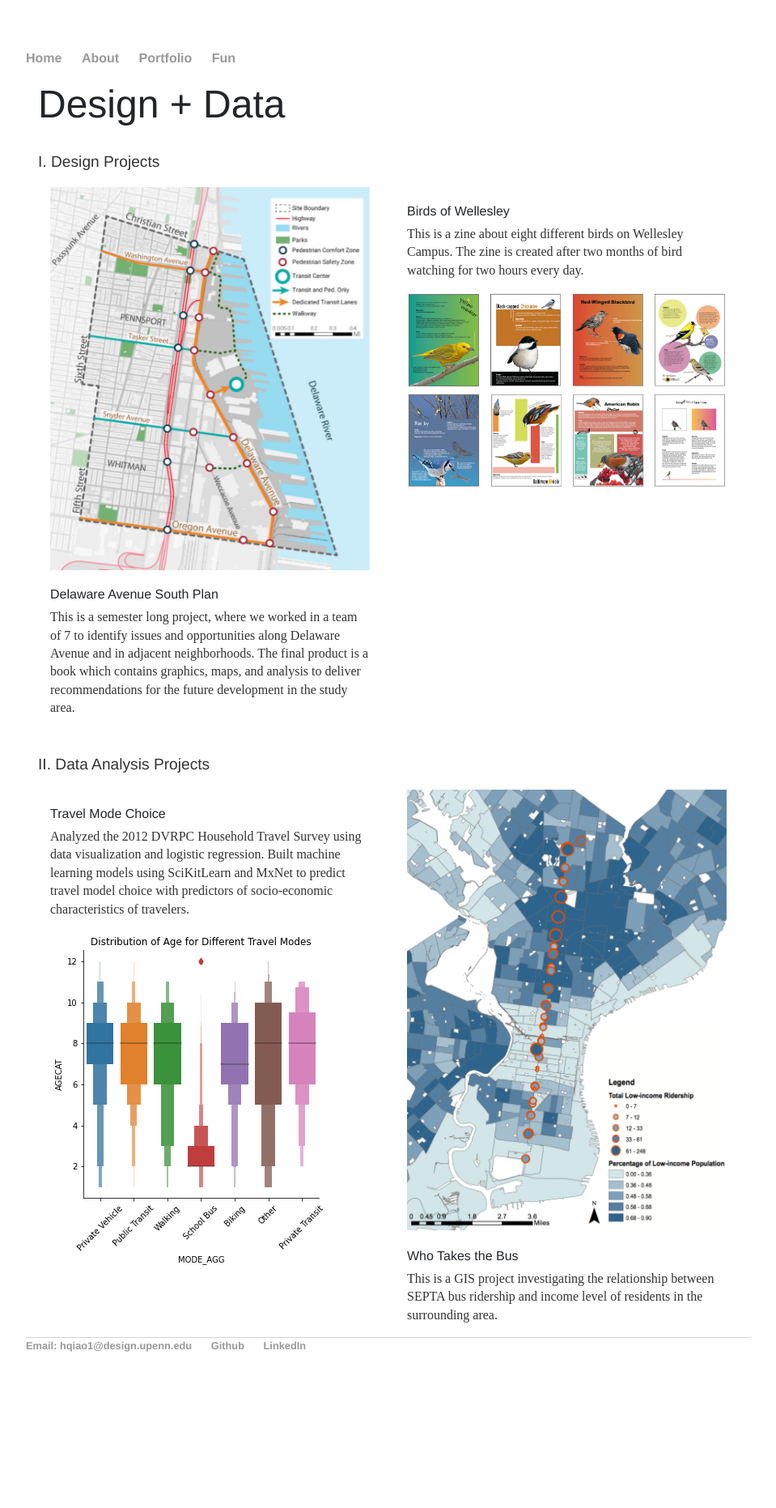
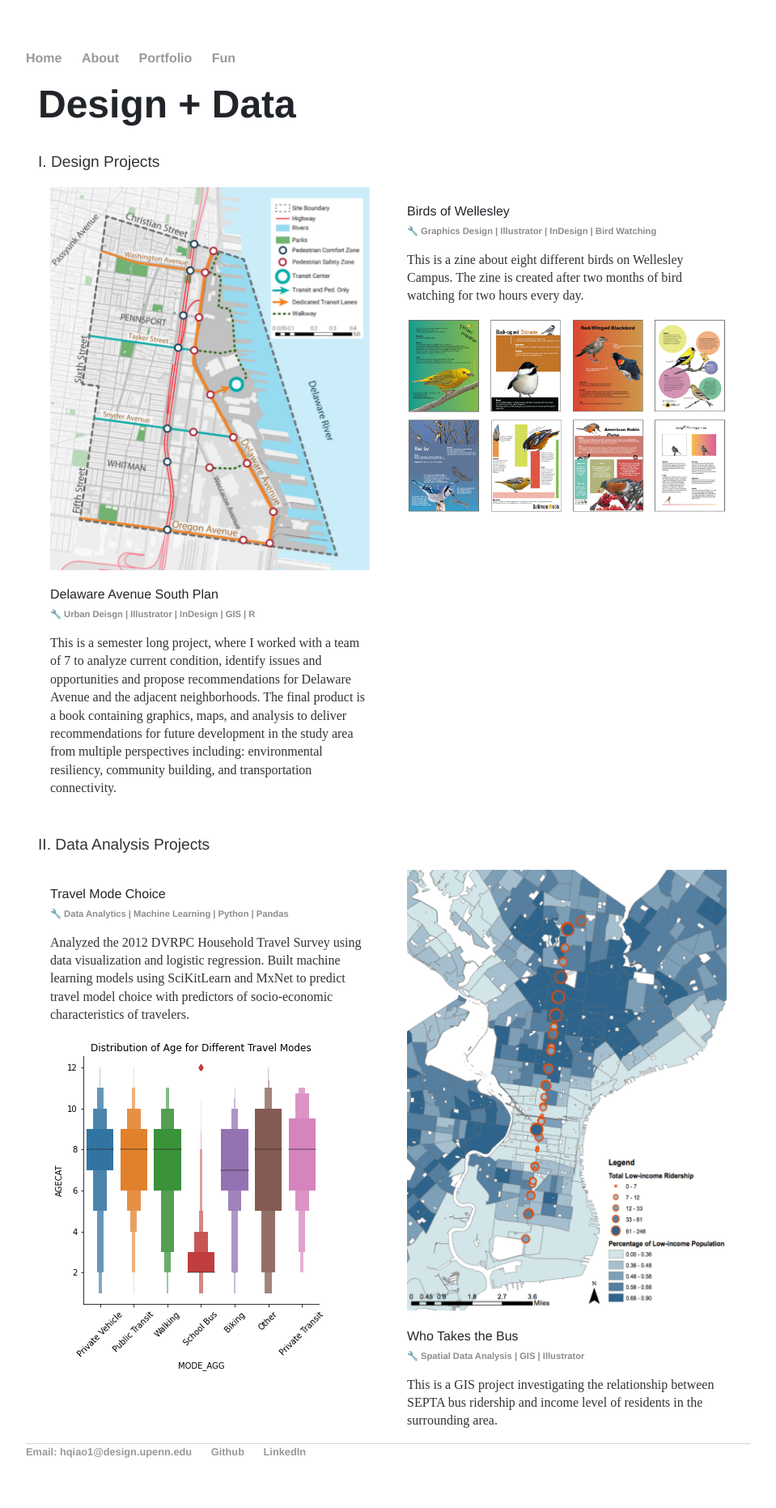
Before and after one commit to hanqiao29/hanqiao29.github.io, a Jekyll site: the page built from portfolio/index.html, in a window 1280 px wide. Shown: the whole page at 81% size, without its empty margins (160-1119 px from the left). Built offline with Jekyll 4.4.1, drawn with Linux system fonts in a browser that asks for light colours; before the commit the page ends 1731 px from its top, so only the background shows below that.

Commit message:
words changed

```diff
--- a/css/main.css
+++ b/css/main.css
@@ -20,6 +20,7 @@ a:hover {
     text-decoration: underline;
 }
 h1 {
+    font-weight: bold;
     font-size: 3em;
     font-family:'Helvetica', 'Arial', 'Sans-Serif';
 }
@@ -35,12 +36,23 @@ h3{
     font-family:'Helvetica', 'Arial', 'Sans-Serif';
     margin-top: 20px;
 }
+
 p {
     font-size: 1em;
     line-height: 1.4em;
     color: #333;
     font-family: "Times New Roman";
 }
+
+p.skill {
+    /*background-color: #ECEAC8;
+    border-radius: 25px;*/
+    font-size: 0.7em;
+    font-family:'Helvetica', 'Arial', 'Sans-Serif';
+    font-weight: bold;
+    color: #8D8D8D;
+}
+
 footer {
     border-top: 1px solid #d5d5d5;
     font-size: .8em;
@@ -59,11 +71,16 @@ img{
     max-width: 100%;
 }
 
+img.skillicon{
+    max-width: 25px;
+    margin: 1px;
+}
+
 .image{
     opacity: 1;
     display: block;
     height: auto;
-    transition: .5s ease;
+    transition: .3s ease;
     backface-visibility: hidden;
 }
 .imgcontainer:hover .image {
--- a/portfolio/index.html
+++ b/portfolio/index.html
@@ -7,8 +7,7 @@ title: Portfolio.
 	<link rel="stylesheet" href="https://stackpath.bootstrapcdn.com/bootstrap/4.5.0/css/bootstrap.min.css" integrity="sha384-9aIt2nRpC12Uk9gS9baDl411NQApFmC26EwAOH8WgZl5MYYxFfc+NcPb1dKGj7Sk" crossorigin="anonymous">
 	<link rel="stylesheet" type="text/css" href="../css/main.css">
 </head>
-
-	<h1>Design + Data</h1>
+<h1>Design + Data</h1>
 
 	<h2>I. Design Projects</h2>
 	<!-- First project  -->
@@ -21,11 +20,17 @@ title: Portfolio.
 					</div>
 					<div class="blurb">
 						<h3>Delaware Avenue South Plan</h3>
-						<p>This is a semester long project, where we worked in a team of 7
-							to identify issues and opportunities along Delaware Avenue and in
-							adjacent neighborhoods. The final product is a book which contains
-							graphics, maps, and analysis to deliver recommendations for the
-							future development in the study area.
+						<p class="skill">
+
+							🔧 Urban Deisgn | Illustrator | InDesign | GIS | R
+					   </p>
+						<p>This is a semester long project, where I worked with a team of 7
+							to analyze current condition, identify issues and opportunities and
+							propose recommendations for Delaware Avenue and the
+							adjacent neighborhoods. The final product is a book containing
+							graphics, maps, and analysis to deliver recommendations for
+							future development in the study area from multiple perspectives including:
+							environmental resiliency, community building, and transportation connectivity.
 						</p>
 					</div>
 				</div>
@@ -33,6 +38,10 @@ title: Portfolio.
 			<div class="col-sm">
 				<div class="ml-2">
 					<h3>Birds of Wellesley</h3>
+					<p class="skill">
+
+						🔧 Graphics Design | Illustrator | InDesign | Bird Watching
+				   </p>
 					<p>This is a zine about eight different birds on Wellesley
 						Campus. The zine is created after two months of bird watching
 						for two hours every day.
@@ -53,6 +62,10 @@ title: Portfolio.
 			<div class="col-sm">
    			   <div class="mr-2">
 					<h3>Travel Mode Choice</h3>
+					<p class="skill">
+
+						🔧 Data Analytics | Machine Learning | Python | Pandas
+				   </p>
 					<p>Analyzed the 2012 DVRPC Household Travel Survey using
 						data visualization and logistic regression. Built machine
 						learning models using SciKitLearn and MxNet to predict travel
@@ -70,6 +83,10 @@ title: Portfolio.
 						<img src="image/busgis.png" alt="GIS image display" class="image"/>
 					</div>
 					<h3>Who Takes the Bus</h3>
+					<p class="skill">
+
+						🔧 Spatial Data Analysis | GIS | Illustrator
+				   </p>
 					<p>This is a GIS project investigating the relationship between
 						SEPTA bus ridership and income level of residents in
 						the surrounding area.
```
Also changed, not shown: about/index.html (+6 -1 lines), 2 other files.
